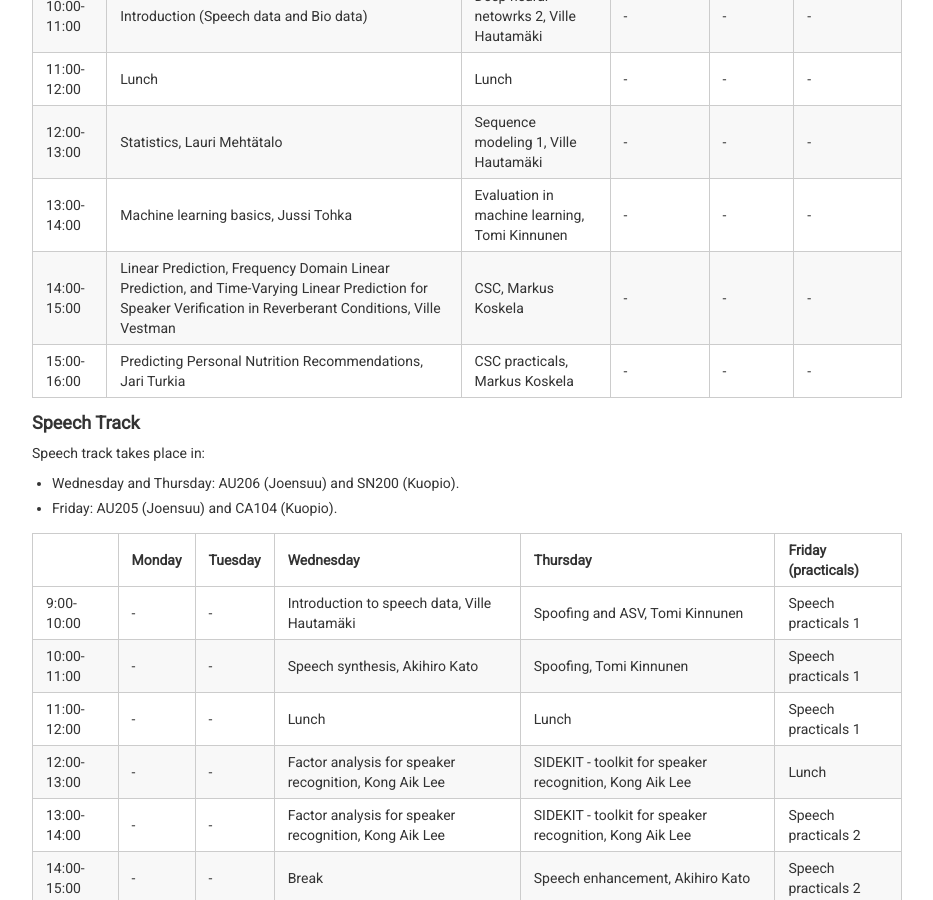
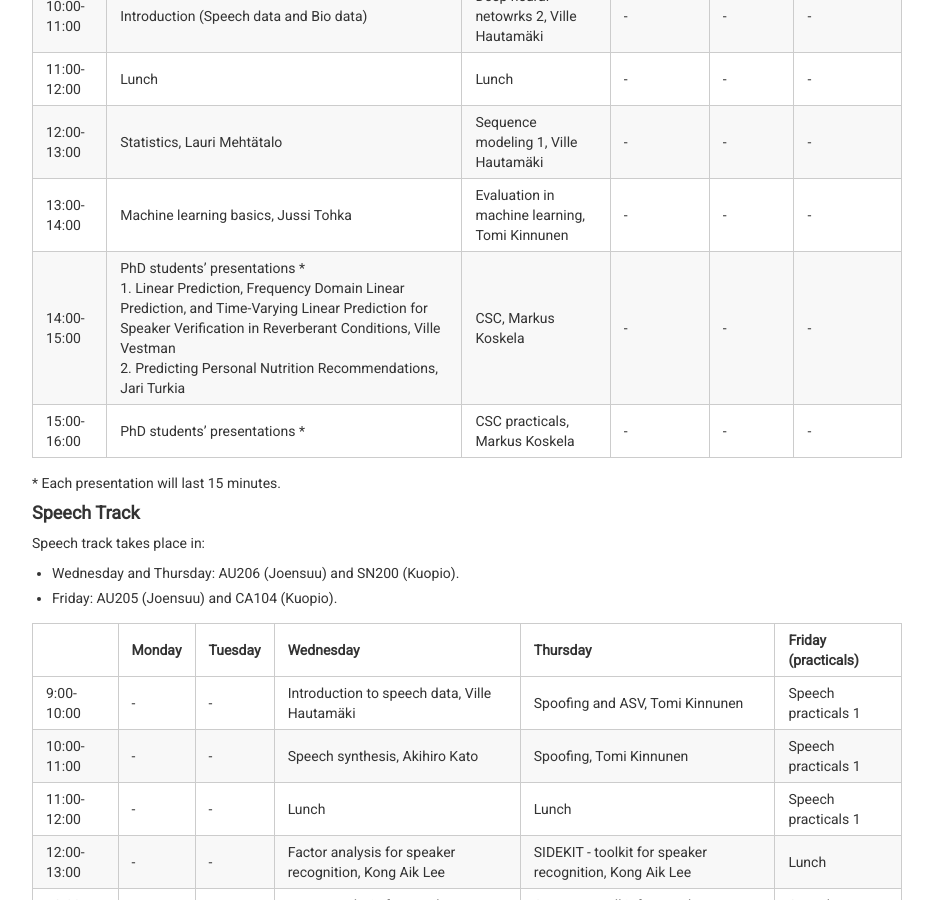
Before and after one commit to abrahamwoubie/Summer_School_RL, a Jekyll site: the page built from schedule.md, in a window 1280 px wide and 900 px high, scrolled down 626 px. Shown: the whole window, without its empty margins (173-1106 px from the left). Built offline with Jekyll 4.4.1, drawn with Linux system fonts in a browser that asks for light colours; nearby versions of some CDN libraries.

Commit message:
Schedule updated, PhD students presentations info updated.

```diff
--- a/schedule.md
+++ b/schedule.md
@@ -22,8 +22,10 @@ All lectures of Monday and Tuesday take place in AU206 (Joensuu) and SN200 (Kuop
 11:00-12:00 | Lunch                                        | Lunch                                         | - | - | -
 12:00-13:00 | Statistics, Lauri Mehtätalo                  | Sequence modeling 1, Ville Hautamäki          | - | - | -
 13:00-14:00 | Machine learning basics, Jussi Tohka         | Evaluation in machine learning, Tomi Kinnunen | - | - | -
-14:00-15:00 | Linear Prediction, Frequency Domain Linear Prediction, and Time-Varying Linear Prediction for Speaker Verification in Reverberant Conditions, Ville Vestman | CSC, Markus Koskela                           | - | - | -
-15:00-16:00 | Predicting Personal Nutrition Recommendations, Jari Turkia | CSC practicals, Markus Koskela                | - | - | -
+14:00-15:00 | PhD students’ presentations  \* <br> 1. Linear Prediction, Frequency Domain Linear Prediction, and Time-Varying Linear Prediction for Speaker Verification in Reverberant Conditions, Ville Vestman <br> 2. Predicting Personal Nutrition Recommendations, Jari Turkia 				   | CSC, Markus Koskela                           | - | - | -
+15:00-16:00 | PhD students' presentations \* 					| CSC practicals, Markus Koskela                | - | - | -
+
+\* Each presentation will last 15 minutes.
 
 #### **Speech Track**
 
```
